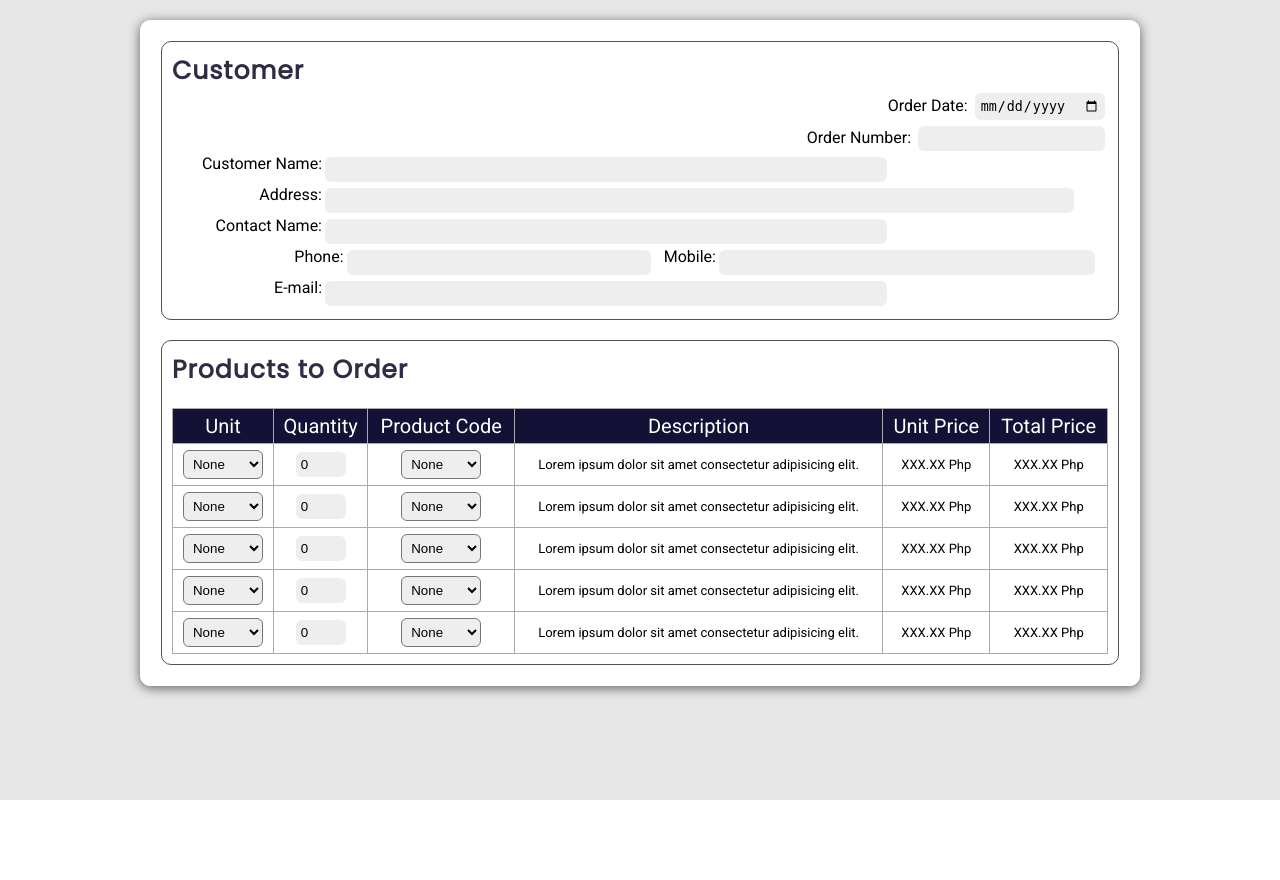
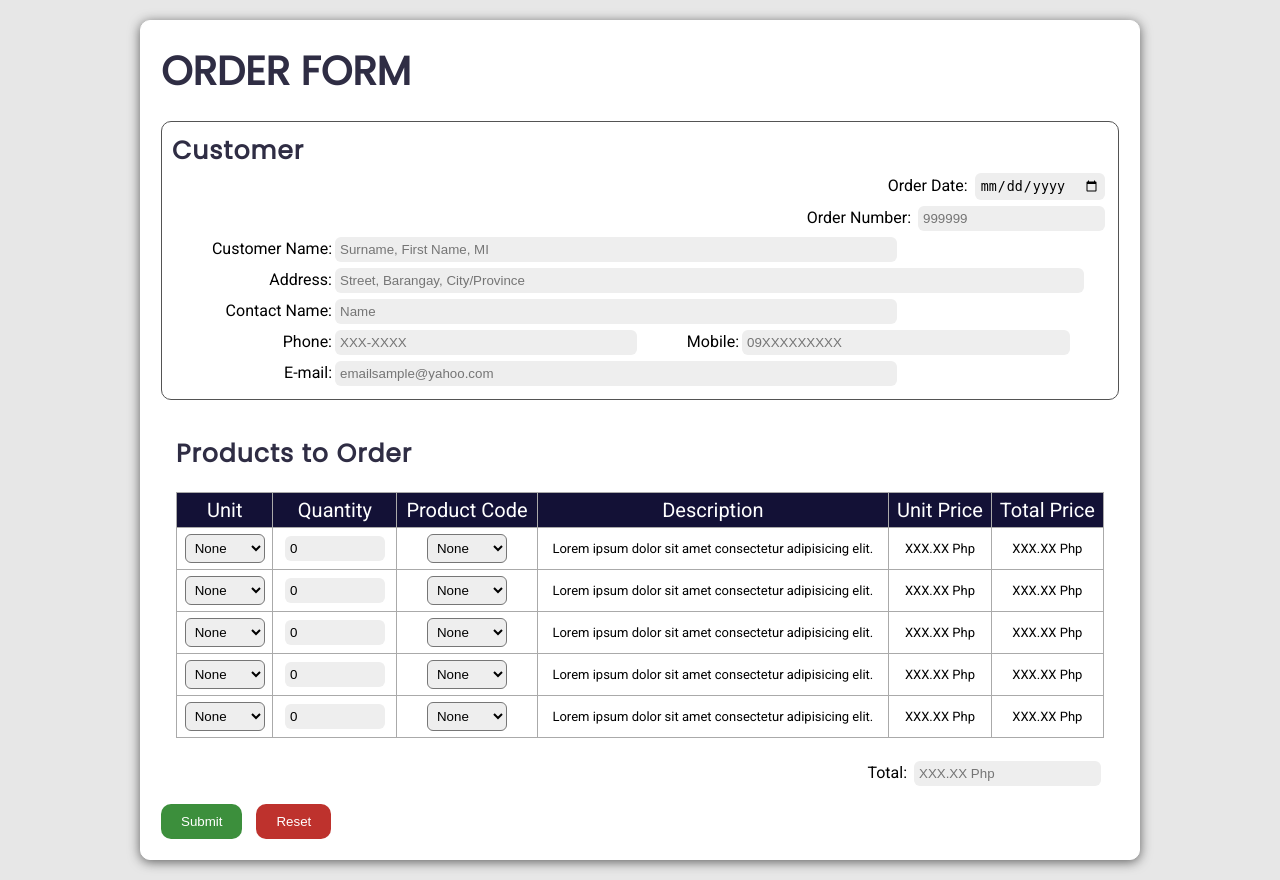
Before and after one commit to mapehgarsya/cet5-files, a PHP site: page /Act1_Garcia.html in a window 1280 px wide. Before the commit the page ends 800 px from the top, so only its background shows below. Run offline with PHP 8.4, Linux system fonts and the light colour scheme.

Commit message:
added button and total

```diff
--- a/Act1_Garcia.css
+++ b/Act1_Garcia.css
@@ -4,6 +4,7 @@
     margin: 0;
     padding: 0;
     box-sizing: border-box;
+
 
 }
 body {
@@ -30,6 +31,14 @@ body {
     background:#b4afaf;
     border-radius: 4px;
     transition: all .35s ease-in-out;
+}
+
+.maintitle {
+    font-size: 40px;
+    font-family: 'Poppins', sans-serif;
+    font-weight: bold;
+    margin: 20px 20px 0px 20px;
+    color: #2f2d44 ;
 }
 
 .maindiv {
@@ -61,18 +70,41 @@ body {
     border-radius: 10px;
 }
 .orderform {
-    margin: 20px;
-    padding: 10px;
-    border: #535353 solid 1px;
+    margin: 10px 20px 0px 20px;
+    padding: 15px;
+    /* border: #535353 solid 1px; */
     border-radius: 10px;
+}
+.btndiv {
+    margin: 0px 20px 20px 20px;
+}
+
+.btnstyle1 {
+    margin-right: 10px;
+    padding: 10px 20px;
+    border-radius: 10px;
+    border: none;
+}
+
+.btncolor1 {
+    background-color: #3c8f3c;
+    color: white;
+}
+
+.btncolor2 {
+    background-color: #be322d;
+    color: white;
+}
+
+
+.total {
+    margin-top: 20px;
 }
 
 /* CLASS STYLES */
 .sets {
     display: flex;
     width: 100%;
-    padding-left: 4%;
-    padding-right: 10px;
 }
 .inputset {
     display: flex;
@@ -80,23 +112,26 @@ body {
 }
 /* LABEL */
 .labelstyle1 {
+    display: block;
     width: 18%;
-    max-width: 150px;
+    max-width: 160px;
     min-width: 70px;
     text-align: right;
+    padding: 5px 0;
 
 }
 .labelstyle2 {
-
-    width: 40%;
+    width: 70%;
+    max-width: 160px;
     min-width: 70px;
     text-align: right;
+    padding: 5px 0;
 }
 .labelstyle3 {
     width:fit-content;
-    padding-left: 10px;
     text-align: left;
-
+    padding: 5px 0;
+    margin-left: 10%;
 }
 /* INPUT */
 .inputstyle1 {
@@ -113,10 +148,14 @@ body {
     width: 80%;
 }
 .inputlength3 {
-    width: 90%;
+    width: 70%;
 }
 .inputlength4 {
-    width: 50px;
+    width: 100px;
+}
+
+.inputstyle1:focus {
+    border: #d0d1e0 solid 2px;
 }
 
 .dropdownstyle {
--- a/Act1_Garcia.html
+++ b/Act1_Garcia.html
@@ -9,6 +9,7 @@
 </head>
 <body>
     <div class="maindiv">
+        <p class="maintitle">ORDER FORM</p>
         <form action="Act1_Garcia.html" method="POST" >
             <div class="cstform">
                 <p class="divtitle">Customer</p>
@@ -19,35 +20,35 @@
                 </p>
                 <p align="right">
                     <label for=""> Order Number:</label>
-                    <input type="text" class="inputstyle1" placeholder="">
+                    <input type="value" class="inputstyle1" placeholder="999999">
                 </p>
 
                 <div>
                     <div class="inputset">
                         <label for="" class="labelstyle1">Customer Name:</label>
-                        <input type="text" class="inputstyle1 inputlength1">
+                        <input type="text" class="inputstyle1 inputlength1" placeholder="Surname, First Name, MI">
                     </div>
                     <div class="inputset">
                         <label for="" class="labelstyle1">Address:</label>
-                        <input type="text" class="inputstyle1 inputlength2">
+                        <input type="text" class="inputstyle1 inputlength2" placeholder="Street, Barangay, City/Province">
                     </div>
                     <div class="inputset">
-                        <label for="" class="labelstyle1">Contact Name:</label>
-                        <input type="text" class="inputstyle1 inputlength1">
+                        <label for="" class="labelstyle1" >Contact Name:</label>
+                        <input type="text" class="inputstyle1 inputlength1" placeholder="Name">
                     </div>
                     <div class="sets">
                         <div class="inputset">
                             <label for="" class="labelstyle2">Phone:</label>
-                            <input type="text" class="inputstyle1 inputlength3">
+                            <input type="text" class="inputstyle1 inputlength3"placeholder="XXX-XXXX">
                         </div>
                        <div class="inputset">
                             <label for="" class="labelstyle3">Mobile:</label>
-                            <input type="text" class="inputstyle1 inputlength3">
+                            <input type="text" class="inputstyle1 inputlength3" placeholder="09XXXXXXXXX">
                        </div>
                     </div>
                     <div class="inputset">
                         <label for="" class="labelstyle1">E-mail:</label>
-                        <input type="text" class="inputstyle1 inputlength1">
+                        <input type="text" class="inputstyle1 inputlength1" placeholder="emailsample@yahoo.com">
                     </div>
                 </div>
             </div>
@@ -198,9 +199,19 @@
                                 <td><p>XXX.XX Php</p></td>
                             </tr>
                         </tbody>
-                     </table>
+                    </table>
                 </div>
+                <p align="right" class="total">
+                    <label for="">Total:</label>
+                    <input type="value" class="inputstyle1" placeholder="XXX.XX Php" readonly >
+                </p>
             </div>
+
+            <div class="btndiv">
+                <button class="btnstyle1 btncolor1" ><p>Submit</p></button>
+                <button class="btnstyle1 btncolor2">Reset</button>
+            </div>
+
         </form>
     </div>
 </body>
```
